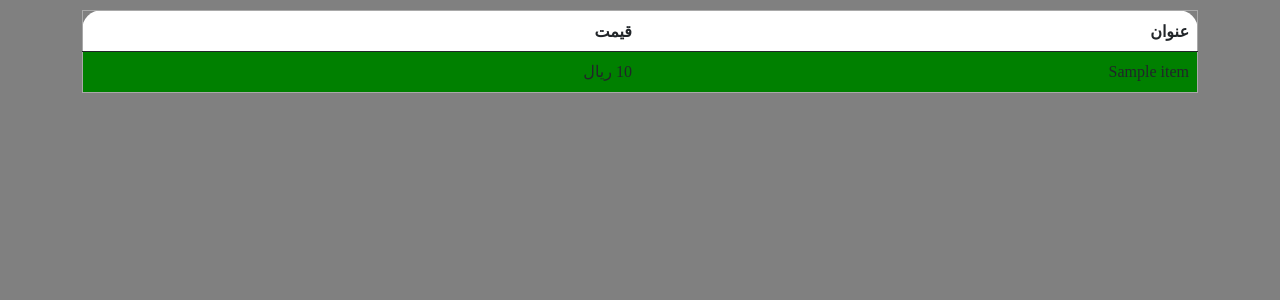
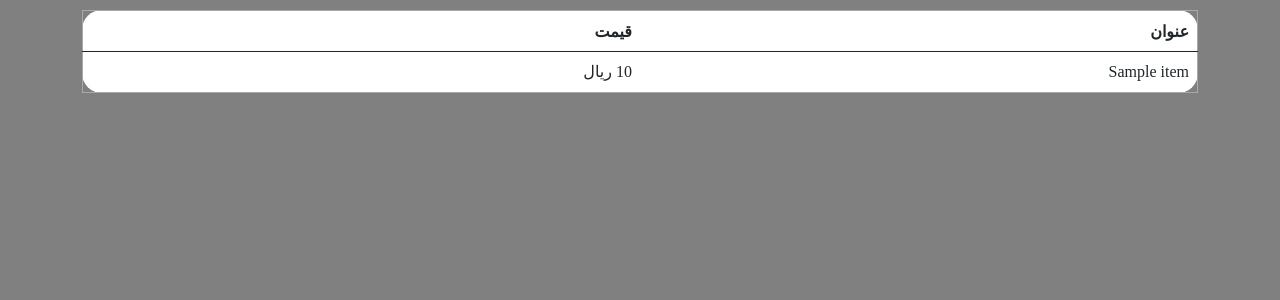
Before and after one commit to mhmohamad1380/Django_CurrenciesPrices, a Django app: template templates/index.html in a window 1280 px wide. Shown: the part 56-356 px from the top of the page. Run offline with Django 3.2, Linux system fonts and the light colour scheme; the template is opened without the code that fills it: most values are stand-ins (such as "Sample title", 1, 10 or a date in 2020).

Commit message:
Update index.html

```diff
--- a/templates/index.html
+++ b/templates/index.html
@@ -31,7 +31,7 @@
     </thead>
     <tbody>
     {% for item in prices %}
-            <tr style="background-color: green">
+            <tr >
                 <td class="col-md-5 col-sm-5 col-xs-5">{{ item.title }}</td>
                 <td class="col-md-5 col-sm-5 col-xs-5">{{ item.price }} ریال</td>
             </tr>
```
